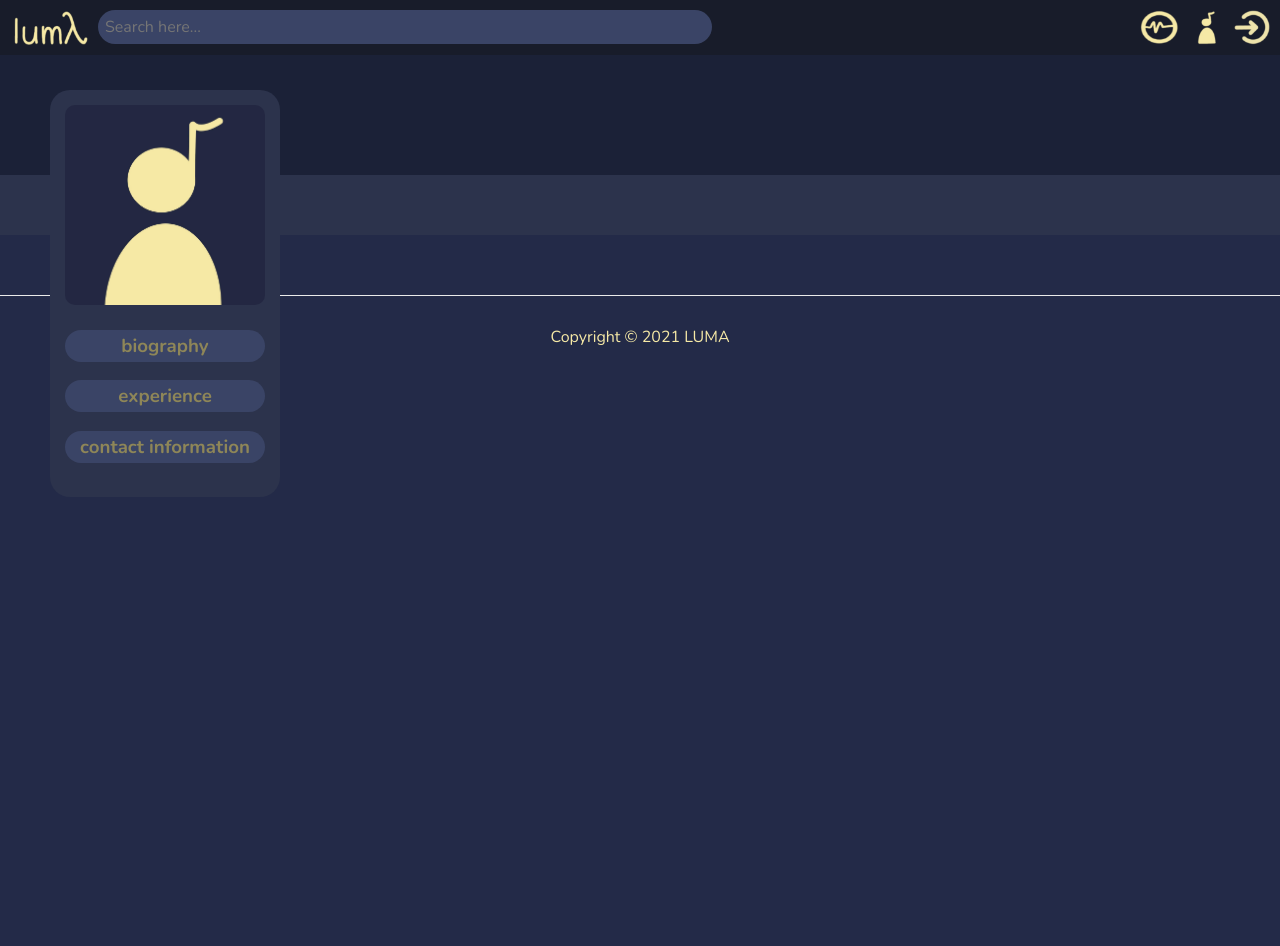
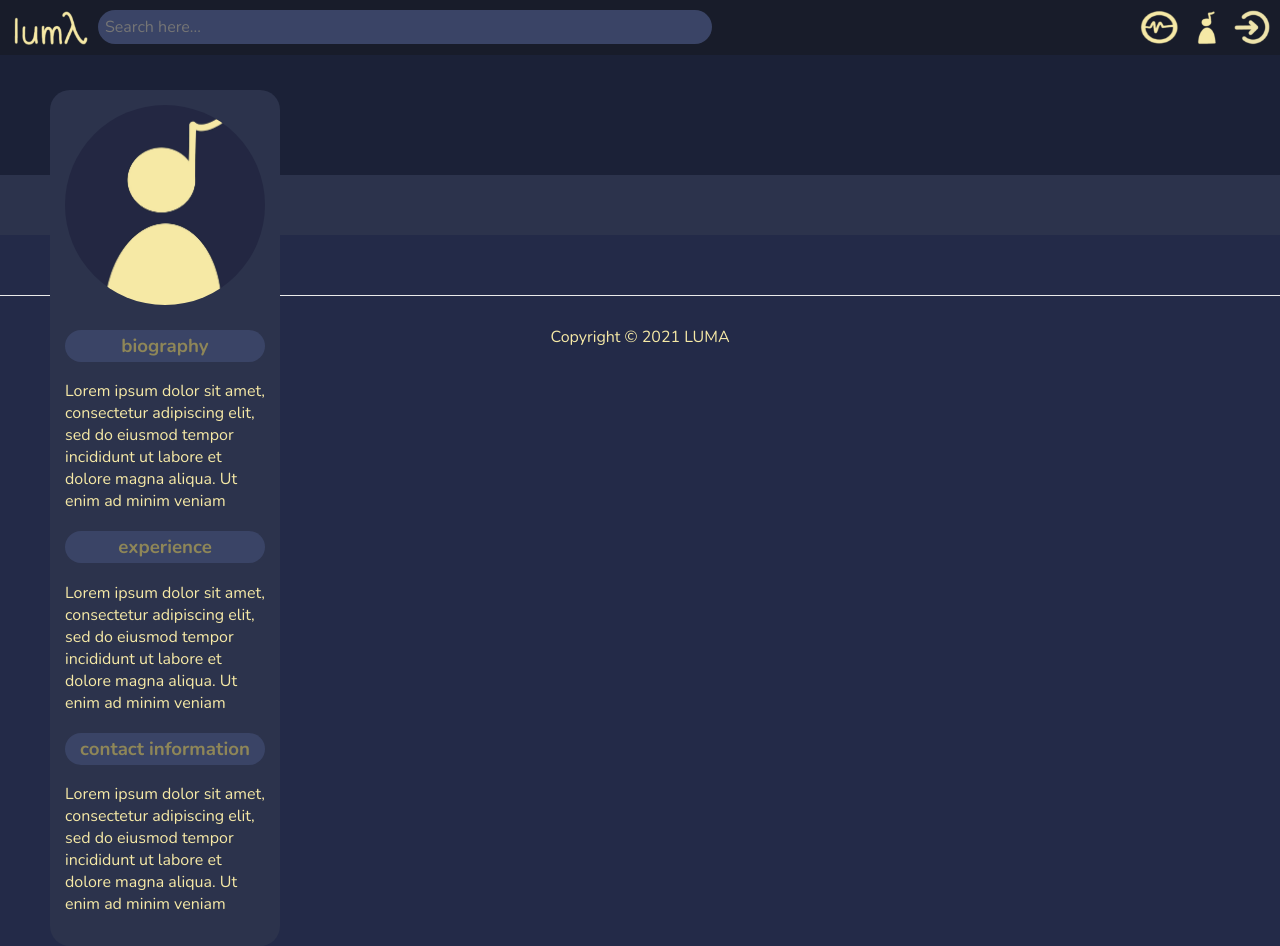
Before and after one commit to thejamielin/Luma, a Next.js app in the folder src/frontend/: page /profile in a window 1280 px wide. Before the commit the page ends 800 px from the top, so only its background shows below. Built offline with nearby package versions, Linux system fonts and the light colour scheme.

Commit message:
add formatting for sidebar text

```diff
--- a/src/frontend/pages/profile.js
+++ b/src/frontend/pages/profile.js
@@ -19,10 +19,16 @@
          {/* Add wave button here*/}
 
          <h3 className={styles.category}> biography </h3>
+         <p className={styles.sidebartext}> Lorem ipsum dolor sit amet, consectetur adipiscing elit,
+           sed do eiusmod tempor incididunt ut labore et dolore magna aliqua. Ut enim ad minim veniam</p>
 
          <h3 className={styles.category}> experience </h3>
+         <p className={styles.sidebartext}> Lorem ipsum dolor sit amet, consectetur adipiscing elit,
+           sed do eiusmod tempor incididunt ut labore et dolore magna aliqua. Ut enim ad minim veniam</p>
 
          <h3 className={styles.category}> contact information </h3>
+         <p className={styles.sidebartext}> Lorem ipsum dolor sit amet, consectetur adipiscing elit,
+           sed do eiusmod tempor incididunt ut labore et dolore magna aliqua. Ut enim ad minim veniam</p>
       </div>
     </>
   );
--- a/src/frontend/styles/profile.module.css
+++ b/src/frontend/styles/profile.module.css
@@ -28,7 +28,7 @@
 }
 
 .pfp {
-    border-radius: 10px;
+    border-radius: 100px;
 }
 
 .category {
```
